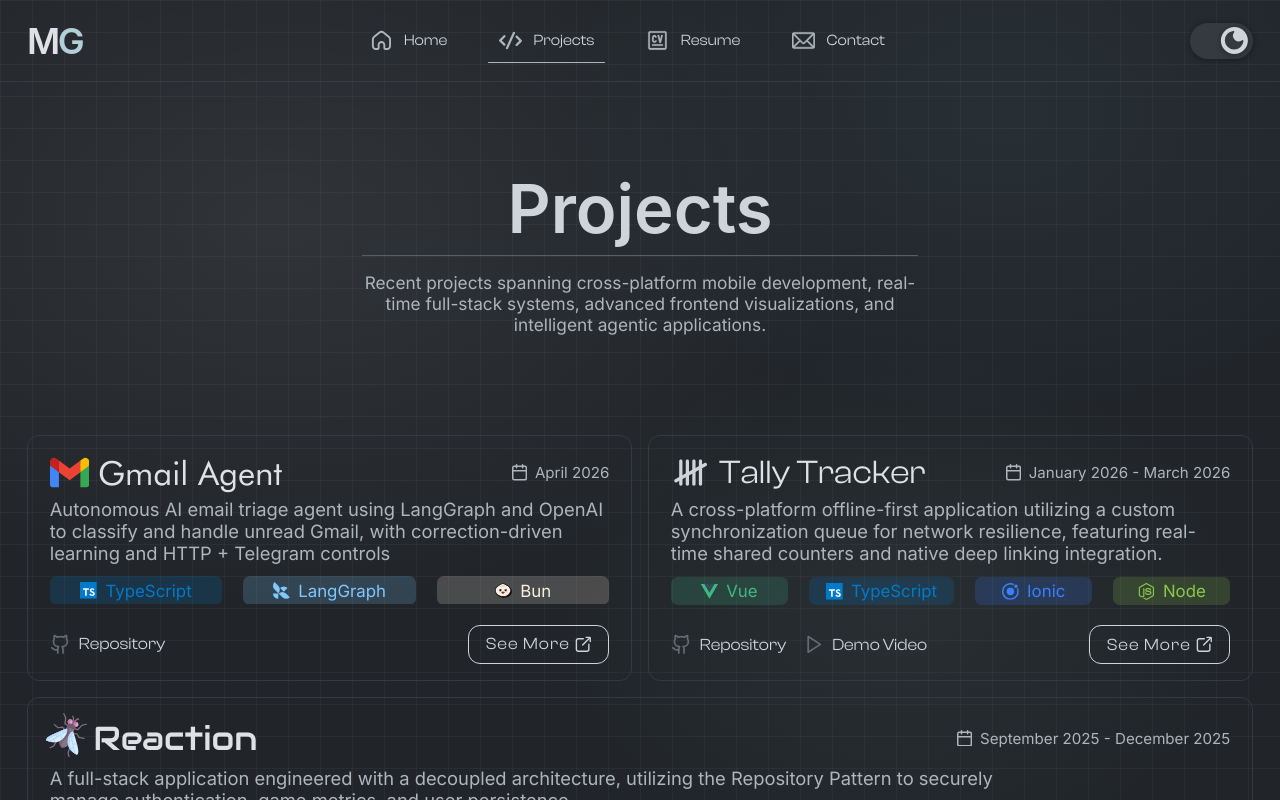
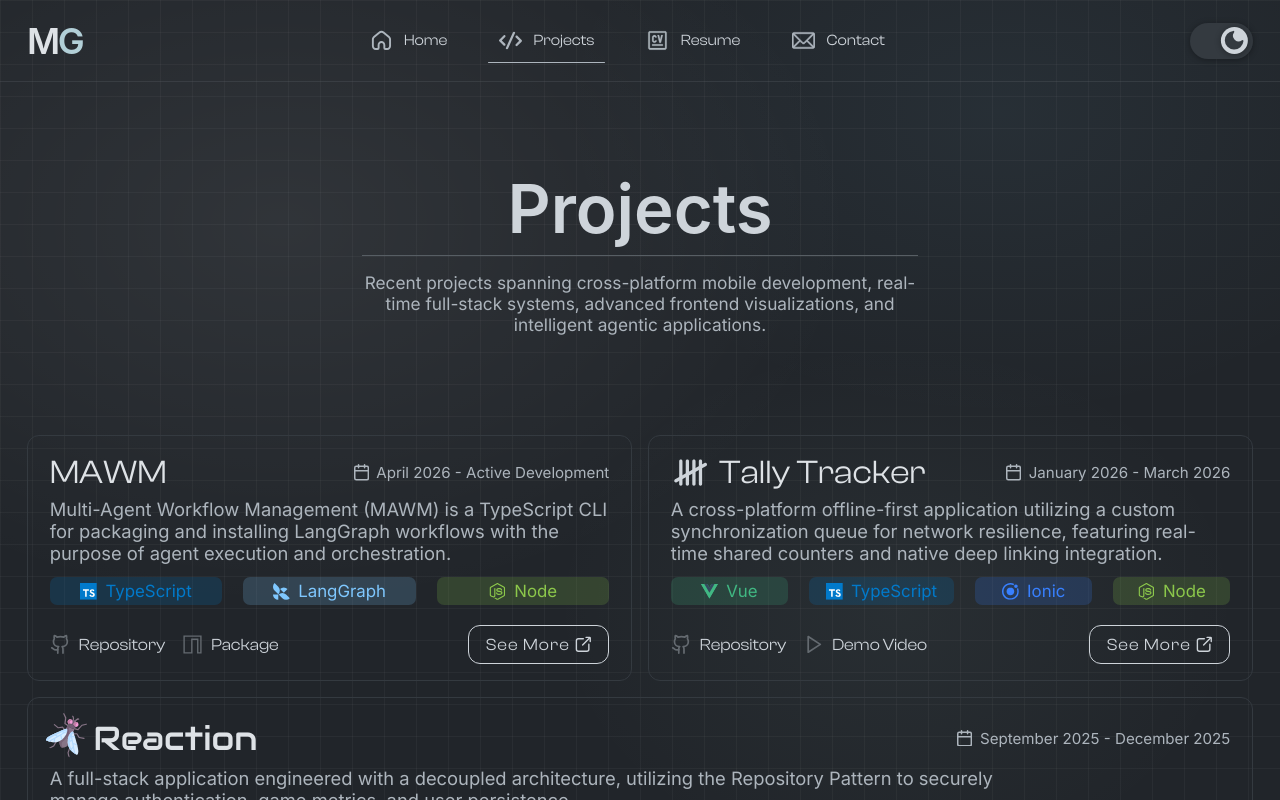
Before and after one commit to michaelgreenl/e-portfolio, a Vue app: page /#home in a window 1280 px wide. Both pictures are taken after a click on the button "Projects". Shown: the top 800 px of the page. Built offline with nearby package versions, Linux system fonts and the light colour scheme; a web font is replaced by a local one.

Commit message:
feat: adding mawm project

```diff
--- a/src/assets/data/projects.json
+++ b/src/assets/data/projects.json
@@ -1,27 +1,31 @@
 [
     {
-        "title": "Gmail Agent",
+        "title": "MAWM",
         "slug": "email-filter",
-        "stackText": ["TypeScript", "LangGraph", "Bun", "Docker", "SQLite"],
-        "stack": ["typescript", "langgraph", "bun", "docker", "sqlite"],
-        "shortDate": "April 2026",
-        "longDate": "April 2026",
+        "stackText": ["TypeScript", "LangGraph", "Node", "OpenCode"],
+        "stack": ["typescript", "langgraph", "node", "opencode"],
+        "shortDate": "April 2026 - Present",
+        "longDate": "April 2026 - Active Development",
         "description": {
-            "short": "Autonomous AI email triage agent using LangGraph and OpenAI to classify and handle unread Gmail, with correction-driven learning and HTTP + Telegram controls",
+            "short": "Multi-Agent Workflow Management (MAWM) is a TypeScript CLI for packaging and installing LangGraph workflows with the purpose of agent execution and orchestration.",
             "long": [
-                "Built a confidence-gated safety layer that redirects low-confidence trash decisions to a quarantine label instead of deletion, preventing irreversible data loss from uncertain model outputs.",
-                "Built a feedback loop that persists user corrections to SQLite and injects them into the system prompt as examples on each run, allowing the agent to adapt to preferences without fine-tuning.",
-                "Exposed two independent control surfaces — an HTTP server and a Telegram bot — both routing through the same core pipeline function, so adding new interfaces never requires duplicating agent logic."
+                "Shipped @mawm/cli, a TypeScript npm CLI for packaging and installing LangGraph workflows, with dual global/project-local installation, JSON manifest management, and full install/update/remove lifecycle.",
+                "Built a type-safe CLI framework from scratch in TypeScript — getopt-style parser with short-flag clustering and variadic args, with compile-time handler type inference via conditional types and const generics.",
+                "Engineered a tool managing LangGraph dev server lifecycle — detached spawn, PID persistence, health checks, stale-server reaping, and SIGTERM→SIGKILL teardown — for executing and resuming workflows over HTTP."
             ]
         },
-        "fontFamily": "Futura",
+        "fontFamily": "ClashDisplay",
         "externalLinks": {
             "github": {
-                "href": "https://github.com/michaelgreenl/email-filter",
+                "href": "https://github.com/michaelgreenl/mawm",
                 "text": "Repository"
             },
+            "npm": {
+                "href": "https://www.npmjs.com/package/@mawm/cli",
+                "text": "Package"
+            },
             "porfolioLink": {
-                "href": "https://michaelgreenl.net/#projects?slug=email-filter&autoplay=false"
+                "href": "https://michaelgreenl.net/#projects?slug=mawm&autoplay=false"
             }
         }
     },
--- a/src/components/Button.vue
+++ b/src/components/Button.vue
@@ -136,7 +136,7 @@ button {
             position: absolute;
             right: 100%;
             bottom: -6px;
-            left: 1.9em;
+            left: 1.7em;
             height: 1px;
             content: '';
             transition: all 0.3s ease;
--- a/src/components/Project/SelectedProject.vue
+++ b/src/components/Project/SelectedProject.vue
@@ -61,7 +61,12 @@ defineExpose({ el, overlay });
 
                         <div class="external-links external-links-selected">
                             <template v-for="(link, key) in activeProject.externalLinks" :key="link">
-                                <a v-if="key !== 'demoVideo'" :href="link.href" target="_blank">
+                                <a
+                                    v-if="key !== 'demoVideo'"
+                                    :class="`${key === 'liveSite' ? 'no-fill' : undefined}`"
+                                    :href="link.href"
+                                    target="_blank"
+                                >
                                     <Button :text="link.text" :iconLeft="externalIcons[key]" preset="secondary" />
                                 </a>
                             </template>
@@ -316,7 +321,7 @@ p {
         margin-left: auto;
         font-size: 1.1em;
 
-        a:nth-child(2) {
+        .no-fill {
             &:deep(button) svg {
                 stroke-width: 0 !important;
 
--- /dev/null
+++ b/src/components/SVGs/NPMIcon.vue
@@ -0,0 +1,5 @@
+<template>
+    <svg width="800" height="800" viewBox="0 0 800 800" fill="none" xmlns="http://www.w3.org/2000/svg">
+        <path d="M728.115 81.2692V728.269H606.115V203.269H378.115V728.269H81.1154V81.2692H728.115Z" stroke-width="53" />
+    </svg>
+</template>
--- /dev/null
+++ b/src/components/SVGs/Tools/OpenCodeIcon.vue
@@ -0,0 +1,24 @@
+<template>
+    <svg xmlns="http://www.w3.org/2000/svg" width="240" height="300" viewBox="0 0 240 300" fill="none">
+        <g clip-path="url(#clip0_1401_86283)">
+            <mask
+                id="mask0_1401_86283"
+                style="mask-type: luminance"
+                maskUnits="userSpaceOnUse"
+                x="0"
+                y="0"
+                width="240"
+                height="300"
+            >
+                <path d="M240 0H0V300H240V0Z" fill="white" />
+            </mask>
+            <g mask="url(#mask0_1401_86283)">
+                <path d="M180 240H60V120H180V240Z" fill="#4B4646" />
+                <path d="M180 60H60V240H180V60ZM240 300H0V0H240V300Z" fill="#F1ECEC" />
+            </g>
+        </g>
+        <defs>
+            <clipPath id="clip0_1401_86283"><rect width="240" height="300" fill="white" /></clipPath>
+        </defs>
+    </svg>
+</template>
--- a/src/components/ToolChip.vue
+++ b/src/components/ToolChip.vue
@@ -23,6 +23,7 @@ import IonicIcon from '@/components/SVGs/Tools/IonicIcon.vue';
 import CypressIcon from '@/components/SVGs/Tools/CypressIcon.vue';
 import VitestIcon from '@/components/SVGs/Tools/VitestIcon.vue';
 import ZodIcon from '@/components/SVGs/Tools/ZodIcon.vue';
+import OpenCodeIcon from '@/components/SVGs/Tools/OpenCodeIcon.vue';
 
 defineProps({
     tool: {
@@ -34,6 +35,13 @@ const themeStore = useThemeStore();
 
 const tools = {
     vue: { text: 'Vue', icon: markRaw(VueIcon), lightColor: '#41B883', darkColor: '#41B883', maxWidth: '6.5em' },
+    opencode: {
+        text: 'OpenCode',
+        icon: markRaw(OpenCodeIcon),
+        lightColor: '#4B4646',
+        darkColor: '#F1ECEC',
+        maxWidth: '8em',
+    },
     langgraph: {
         text: 'LangGraph',
         icon: markRaw(LangGraphIcon),
--- a/src/views/ProjectsView.vue
+++ b/src/views/ProjectsView.vue
@@ -17,6 +17,7 @@ import GmailFilterLogo from '@/components/SVGs/ProjectLogos/GmailFilterLogo.vue'
 import GithubIcon from '@/components/SVGs/GithubIcon.vue';
 import VideoIcon from '@/components/SVGs/VideoIcon.vue';
 import BoxArrowIcon from '@/components/SVGs/BoxArrowIcon.vue';
+import NPMIcon from '@/components/SVGs/NPMIcon.vue';
 
 const routeStore = useRouteStore();
 const { headerReveal, headerDismiss } = useUtilAnimations();
@@ -36,13 +37,13 @@ const projectLogos = {
     'game-lobby': GameLobbyLogo,
     'algo-visualizer': AlgoVisualizerLogo,
     tally: TallyLogo,
-    'email-filter': GmailFilterLogo,
 };
 
 const externalIcons = {
     github: GithubIcon,
     demoVideo: VideoIcon,
     liveSite: BoxArrowIcon,
+    npm: NPMIcon,
 };
 
 const activeProject = ref();
```
